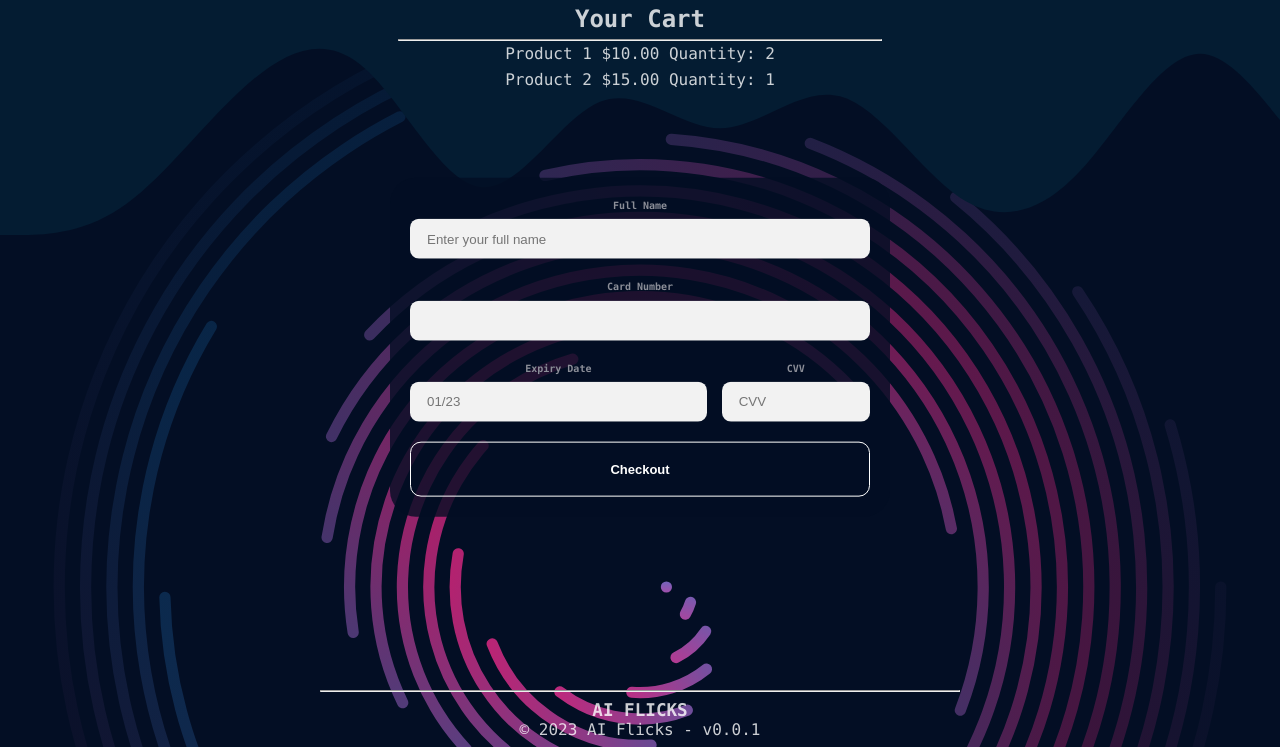
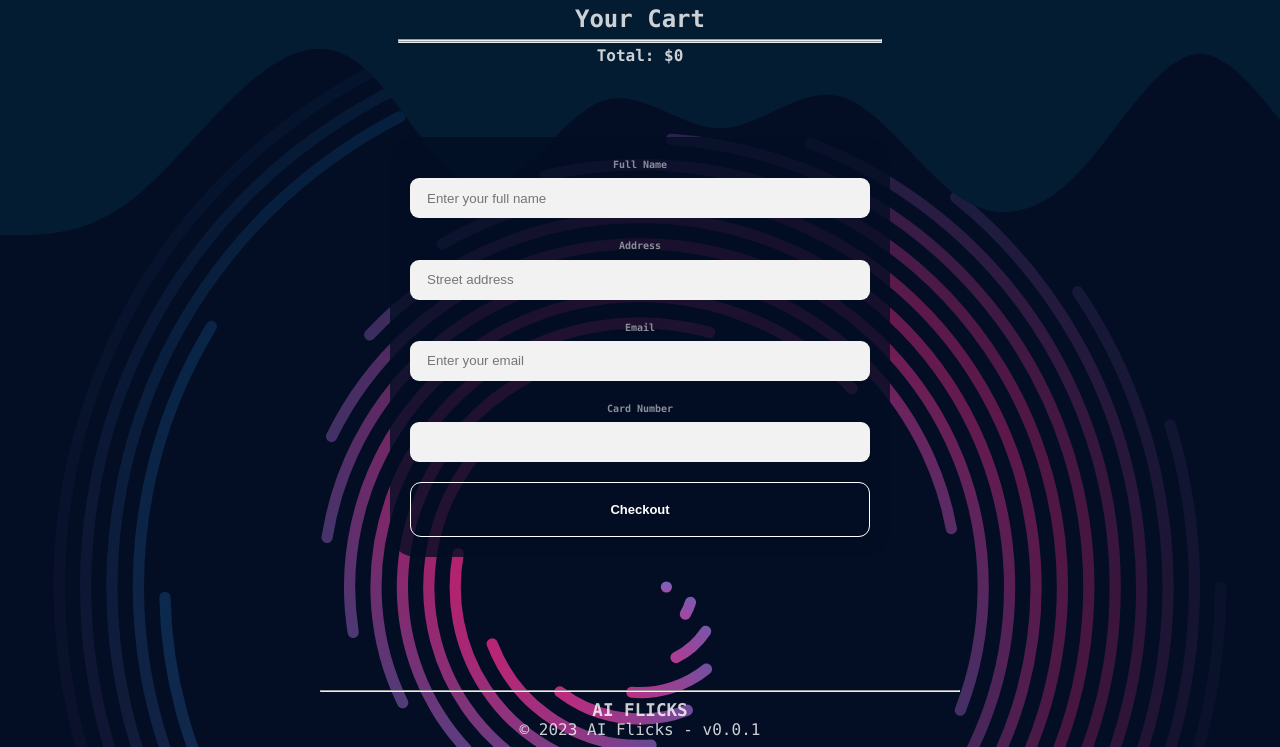
Before and after one commit to jamespeirano/AiFlicks, a Flask app: page /cart in a window 1280 px wide. Shown: the part 53-800 px from the top of the page. Run offline with Flask 3, Linux system fonts and the light colour scheme; some libraries are stand-ins or nearby versions.

Commit message:
cart functionality updated

```diff
--- a/app/routes.py
+++ b/app/routes.py
@@ -1,24 +1,23 @@
 import io
 import os
-import time
 import jsonify
 import stripe
 
-import requests
 from PIL import Image
-from flask import render_template, request, Flask, jsonify
+from flask import render_template, request, jsonify
 from dotenv import load_dotenv
 import base64
 import httpx
 import stripe
 import asyncio
-from flask import Flask, request, jsonify
 import stripe
 from app import app
 
 load_dotenv()
 API_URL = os.getenv('API_URL')
 headers = {"Authorization": f"Bearer {os.getenv('API_TOKEN')}"}
+
+cart_items = []
 
 @app.route('/')
 def index():
@@ -84,9 +83,18 @@ async def fetch_response(url, headers, json):
 def gallery():
     return render_template("gallery.html")
 
+@app.route('/add-to-cart', methods=['POST'])
+def add_to_cart():
+    data = request.get_json()
+    name = data['name']
+    price = data['price']
+    size = data['size']
+    cart_items.append({'name': name, 'price': price, 'size': size})
+    return jsonify({'message': 'Item added to the cart'})
+
 @app.route('/cart')
 def cart():
-    return render_template("cart.html")
+    return render_template("cart.html", items=cart_items)
 
 
 @app.route("/payment", methods=["POST"])
--- a/app/static/script.js
+++ b/app/static/script.js
@@ -17,3 +17,28 @@ $(document).ready(function() {
         return true;
     });
 });
+
+
+function addToCart(name, price) {
+    const selectElement = event.target.previousElementSibling;
+    const selectedSize = selectElement.value;
+
+    if (selectedSize === '') {
+        alert('Please select a size.');
+        return;
+    }
+
+    // Send an AJAX request to the backend server to add the item to the Python list
+    const xhr = new XMLHttpRequest();
+    xhr.open('POST', '/add-to-cart');
+    xhr.setRequestHeader('Content-Type', 'application/json');
+    xhr.onload = function () {
+        if (xhr.status === 200) {
+            alert(`Item "${name}" (Size: ${selectedSize}) added to the cart!`);
+        } else {
+            alert('Failed to add item to the cart. Please try again.');
+        }
+    };
+    const data = JSON.stringify({ name: name, price: price, size: selectedSize });
+    xhr.send(data);
+}
--- a/app/static/style.css
+++ b/app/static/style.css
@@ -235,7 +235,7 @@ li {
     border-radius: 10px;
     box-shadow: 0 0 10px rgba(0, 0, 0, 0.5);
 }
-.select-button {
+.select-button, .size-select {
     margin: 10px;
     padding: 10px;
     border: 2px solid var(--border-color);
@@ -289,7 +289,7 @@ li {
 /* Gallery -- end */
 
 /* Cart -- start */
-.cart {
+.cart-items {
     color: var(--text-color);
 }
 /* Cart -- end */
@@ -298,6 +298,7 @@ li {
 .modal {
     background: var(--bg-color-opacity);
     border-radius: 26px;
+    width: 100%;
     max-width: 500px;
     position: fixed;
     top: 50%;
@@ -389,3 +390,6 @@ li {
     cursor: pointer;
     border: 2px solid #242424;
 }
+#card-number {
+    padding-top: 0.6rem;
+}
--- a/app/templates/cart.html
+++ b/app/templates/cart.html
@@ -5,56 +5,48 @@ AIF - Customer Cart
 {% endblock %}
 
 {% block content %}
-<div class="cart">
+<div class="cart-items">
     <h2>Your Cart</h2><hr>
-    <ul class="cart-items">
-      <!-- Iterate through the cart items and display them -->
-      <li>
-        <span>Product 1</span>
-        <span>$10.00</span>
-        <span>Quantity: 2</span>
-      </li>
-      <li>
-        <span>Product 2</span>
-        <span>$15.00</span>
-        <span>Quantity: 1</span>
-      </li>
-      <!-- Add more items dynamically as per the cart data -->
+    {% set ns = namespace(total=0) %}
+    <ul>
+    {% for item in items %}
+        <li>{{ loop.index }}. {{ item.name }} - ${{ item.price }}</li>
+        {% set ns.total = ns.total + item.price %}
+    {% endfor %}
     </ul>
+    <hr>
+    <strong>Total: ${{ ns.total }}</strong>
 </div>
-
-<!-- Add the Stripe.js library to your HTML file -->
-<script src="https://js.stripe.com/v3/"></script>
 
 <div class="modal">
     <form id="payment-form" class="form" method="POST">
         <div class="input_container">
             <label for="card-holder-name" class="input_label">Full Name</label>
-            <input id="card-holder-name" class="input_field" type="text" name="card_holder_name" title="Input title" placeholder="Enter your full name">
+            <input id="card-holder-name" class="input_field" type="text" name="card_holder_name" title="Input title" placeholder="Enter your full name" required>
         </div>
 
         <div class="input_container">
-            <label for="card-number" class="input_label">Card Number</label>
-            <div id="card-number" class="input_field"></div>
+            <label for="card-holder-address" class="input_label">Address</label>
+            <input id="card-holder-address" class="input_field" type="text" name="card_holder_address" title="Input title" placeholder="Street address" required>
         </div>
 
-        <div class="split">
-            <div class="input_container">
-                <label for="expiry-date" class="input_label">Expiry Date</label>
-                <input id="expiry-date" class="input_field" type="text" name="expiry_date" title="Expiry Date" placeholder="01/23">
-            </div>
-            <div class="input_container">
-                <label for="cvv" class="input_label">CVV</label>
-                <input id="cvv" class="input_field" type="number" name="cvv" title="CVV" placeholder="CVV">
-            </div>
+        <div class="input_container">
+            <label for="card-holder-email" class="input_label">Email</label>
+            <input id="card-holder-email" class="input_field" type="text" name="card_holder_email" title="Input title" placeholder="Enter your email" required>
+        </div>
+
+        <div class="input_container">
+            <label for="card-number" class="input_label" aria-required="true">Card Number</label>
+            <div id="card-number" class="input_field"></div>
         </div>
 
         <button class="purchase--btn" type="submit">Checkout</button>
     </form>
 </div>
 
+<!-- Add the Stripe.js library to your HTML file -->
+<script src="https://js.stripe.com/v3/"></script>
 <script>
-
     const stripe = Stripe("pk_test_TYooMQauvdEDq54NiTphI7jx");
     const elements = stripe.elements();
     const cardElement = elements.create("card", {hidePostalCode: true});
```
Also changed, not shown: app/templates/result.html (+40 -4 lines).
